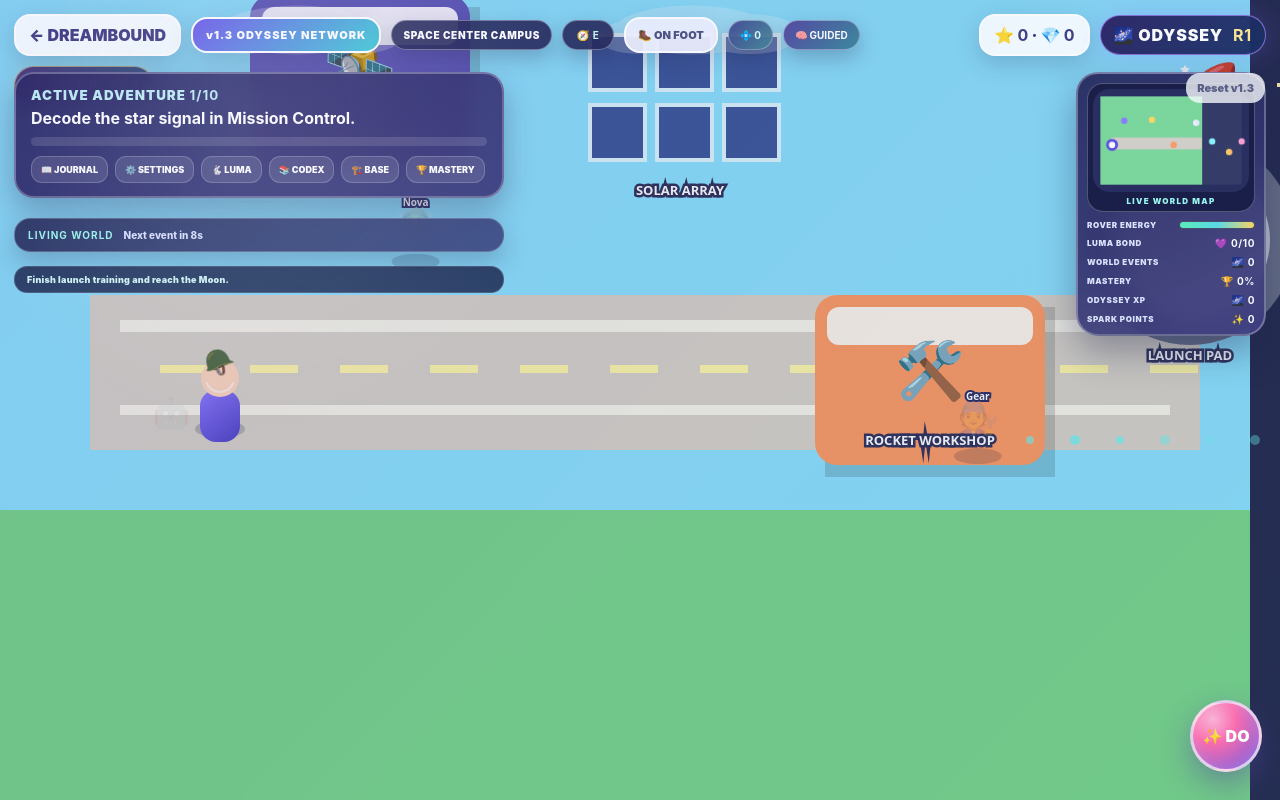
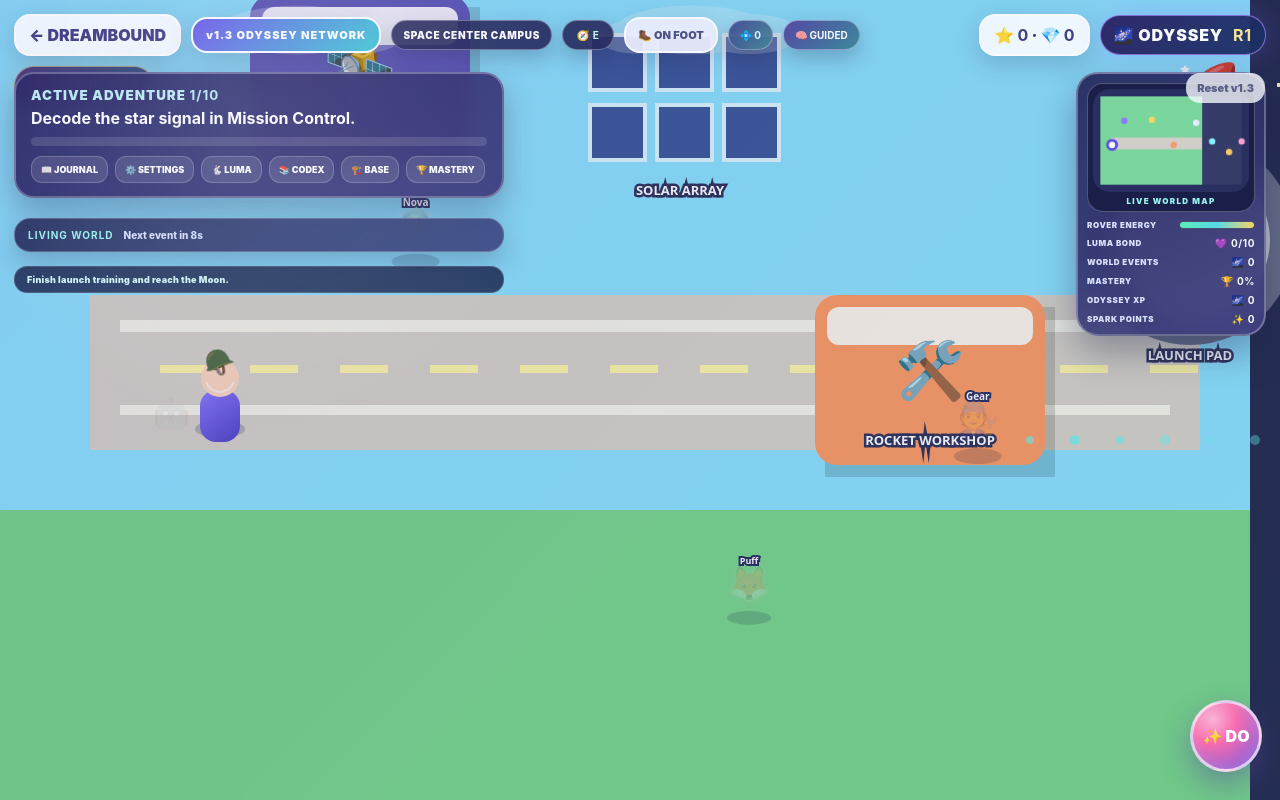
Before and after one commit to DPN-Technology/DreamBound-Adventures, a plain HTML site: page vnext.html in a window 1280 px wide. Drawn offline with Linux system fonts and the light colour scheme.

Commit message:
feat: wire DreamCreature ecology into vNext

```diff
--- a/vnext.html
+++ b/vnext.html
@@ -53,6 +53,6 @@
     <div id="vnextModal" class="modal-layer hidden" role="dialog" aria-modal="true"><div id="vnextModalCard" class="modal-card"></div></div>
   </main>
   <script src="src/vnext/core.js"></script><script src="src/vnext/input.js"></script><script src="src/vnext/space-center.js"></script><script src="src/vnext/ui.js"></script><script src="src/vnext/lunar-guardian.js"></script>
-  <script src="src/vnext/engine/fx.js"></script><script src="src/vnext/engine/audio.js"></script><script src="src/vnext/engine/vehicle.js"></script><script src="src/vnext/engine/scenes.js"></script><script src="src/vnext/engine/quests.js"></script><script src="src/vnext/engine/companion.js"></script><script src="src/vnext/engine/world-polish.js"></script><script src="src/vnext/engine/settings.js"></script><script src="src/vnext/engine/world-events.js"></script><script src="src/vnext/engine/npcs.js"></script><script src="src/vnext/engine/base-builder.js"></script><script src="src/vnext/engine/codex.js"></script><script src="src/vnext/engine/cinematic.js"></script><script src="src/vnext/engine/adventure-director.js"></script><script src="src/vnext/engine/achievements.js"></script><script src="src/vnext/engine/odyssey.js"></script><script src="src/vnext/engine/adventure-deck.js"></script><script src="src/vnext/bootstrap.js"></script>
+  <script src="src/vnext/engine/fx.js"></script><script src="src/vnext/engine/audio.js"></script><script src="src/vnext/engine/vehicle.js"></script><script src="src/vnext/engine/scenes.js"></script><script src="src/vnext/engine/quests.js"></script><script src="src/vnext/engine/companion.js"></script><script src="src/vnext/engine/world-polish.js"></script><script src="src/vnext/engine/settings.js"></script><script src="src/vnext/engine/world-events.js"></script><script src="src/vnext/engine/npcs.js"></script><script src="src/vnext/engine/living-ecology.js"></script><script src="src/vnext/engine/base-builder.js"></script><script src="src/vnext/engine/codex.js"></script><script src="src/vnext/engine/cinematic.js"></script><script src="src/vnext/engine/adventure-director.js"></script><script src="src/vnext/engine/achievements.js"></script><script src="src/vnext/engine/odyssey.js"></script><script src="src/vnext/engine/adventure-deck.js"></script><script src="src/vnext/bootstrap.js"></script>
 </body>
 </html>
```
